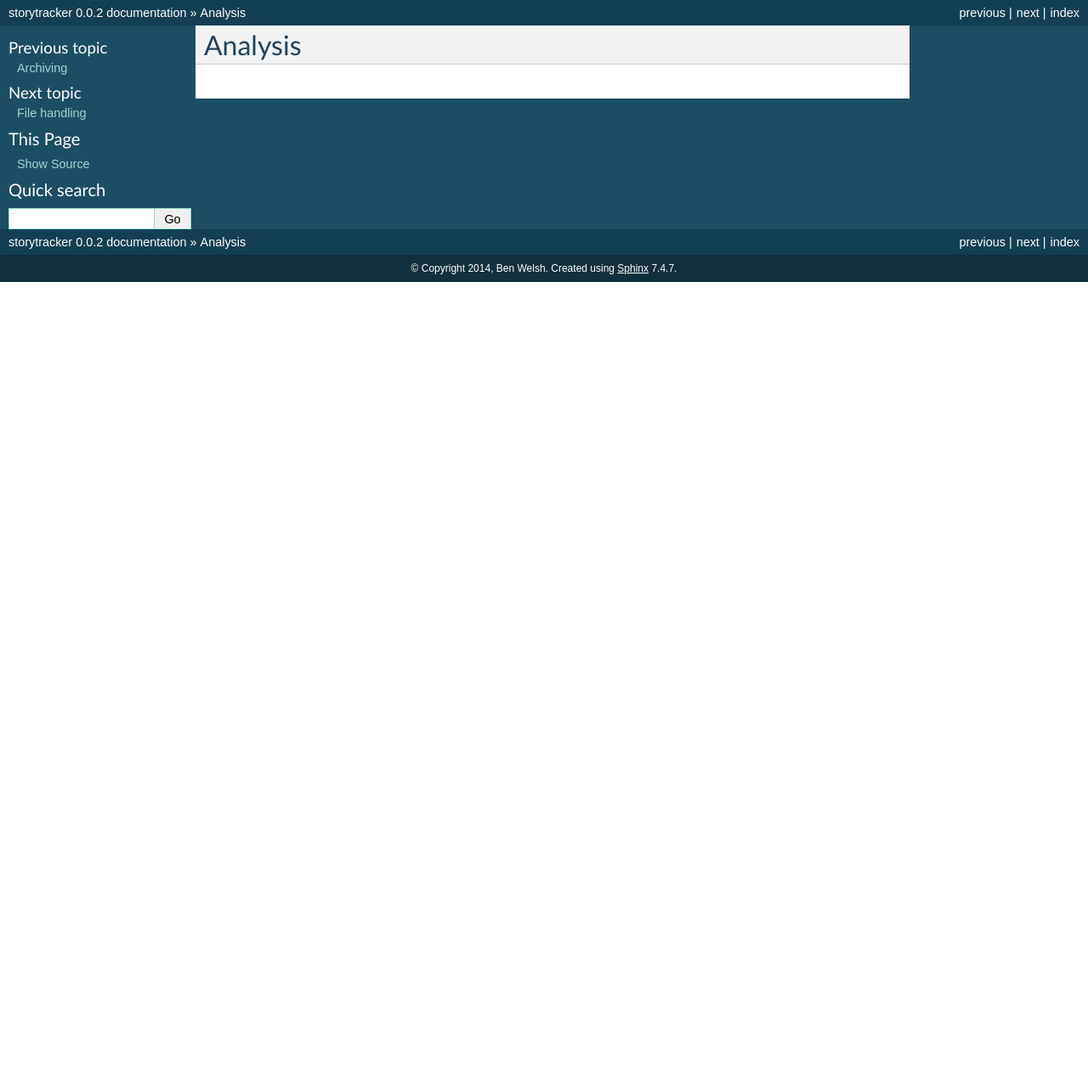
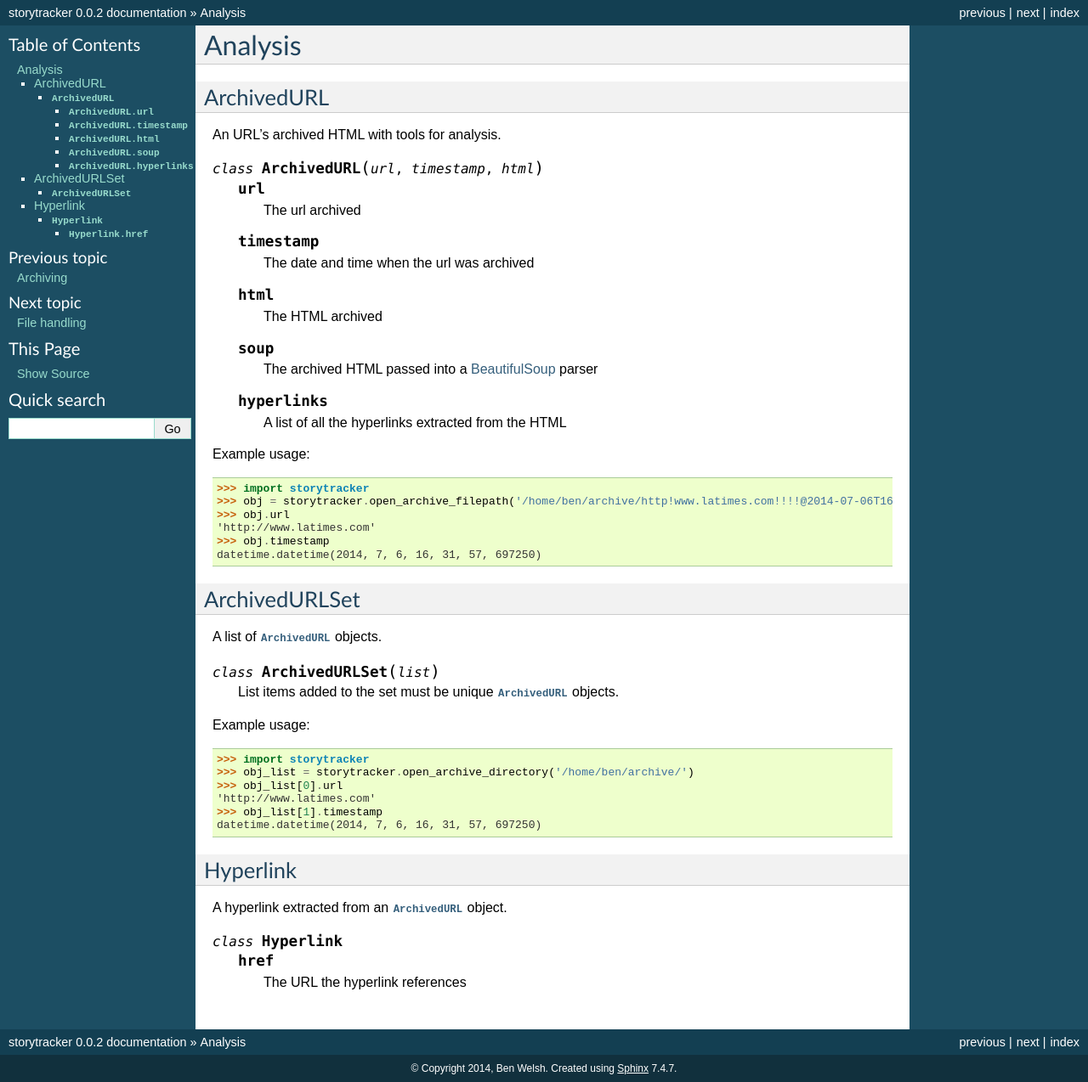
Before and after one commit to palewire/storytracker, a Sphinx documentation site: the page built from docs/analysis.rst, in a window 1280 px wide. Shown: the whole page at 85% size. Built offline with Sphinx 7.4.7, drawn with Linux system fonts in a browser that asks for light colours; before the commit the page ends 900 px from its top, so only the background shows below that.

Commit message:
First pass at documentation of the new analysis classes

```diff
--- a/docs/analysis.rst
+++ b/docs/analysis.rst
@@ -1,2 +1,74 @@
 Analysis
 ========
+
+
+ArchivedURL
+-----------
+
+An URL's archived HTML with tools for analysis.
+
+.. py:class:: ArchivedURL(url, timestamp, html)
+
+    .. py:attribute:: url
+
+        The url archived
+
+    .. py:attribute:: timestamp
+
+        The date and time when the url was archived
+
+    .. py:attribute:: html
+
+        The HTML archived
+
+    .. py:attribute:: soup
+
+        The archived HTML passed into a `BeautifulSoup <http://www.crummy.com/software/BeautifulSoup/bs4/doc/#>`_ parser
+
+    .. py:attribute:: hyperlinks
+
+        A list of all the hyperlinks extracted from the HTML
+
+Example usage:
+
+.. code-block:: python
+
+    >>> import storytracker
+    >>> obj = storytracker.open_archive_filepath('/home/ben/archive/http!www.latimes.com!!!!@2014-07-06T16:31:57.697250.gz')
+    >>> obj.url
+    'http://www.latimes.com'
+    >>> obj.timestamp
+    datetime.datetime(2014, 7, 6, 16, 31, 57, 697250)
+
+
+ArchivedURLSet
+--------------
+
+A list of :py:class:`ArchivedURL` objects.
+
+.. py:class:: ArchivedURLSet(list)
+
+    List items added to the set must be unique :py:class:`ArchivedURL` objects.
+
+Example usage:
+
+.. code-block:: python
+
+    >>> import storytracker
+    >>> obj_list = storytracker.open_archive_directory('/home/ben/archive/')
+    >>> obj_list[0].url
+    'http://www.latimes.com'
+    >>> obj_list[1].timestamp
+    datetime.datetime(2014, 7, 6, 16, 31, 57, 697250)
+
+
+Hyperlink
+---------
+
+A hyperlink extracted from an :py:class:`ArchivedURL` object.
+
+.. py:class:: Hyperlink
+
+    .. py:attribute:: href
+
+        The URL the hyperlink references
```
Also changed, not shown: docs/filehandling.rst (+10 -9 lines), 1 other file.
